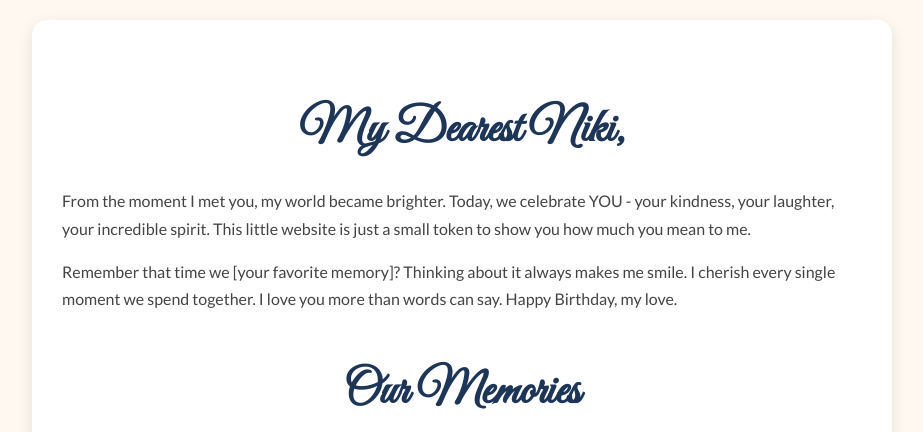
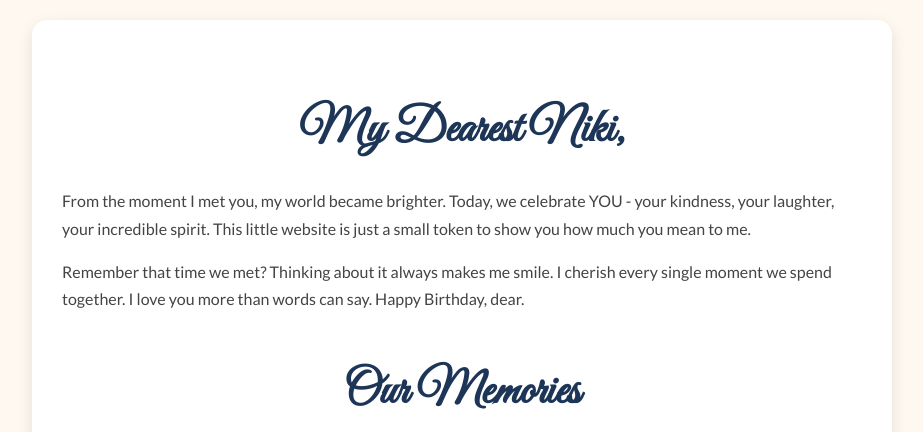
Before and after one commit to scorpi-ded-as-always/bday_niki, a plain HTML site: page memories.html in a window 1280 px wide. Shown: the top 432 px of the page, without its empty margins (178-1101 px from the left). Drawn offline with Linux system fonts and the light colour scheme.

Commit message:
Update memories.html

```diff
--- a/memories.html
+++ b/memories.html
@@ -53,7 +53,7 @@
                 From the moment I met you, my world became brighter. Today, we celebrate YOU - your kindness, your laughter, your incredible spirit. This little website is just a small token to show you how much you mean to me.
             </p>
             <p>
-                Remember that time we [your favorite memory]? Thinking about it always makes me smile. I cherish every single moment we spend together. I love you more than words can say. Happy Birthday, my love.
+                Remember that time we met? Thinking about it always makes me smile. I cherish every single moment we spend together. I love you more than words can say. Happy Birthday, dear.
             </p>
         </div>
 
```
